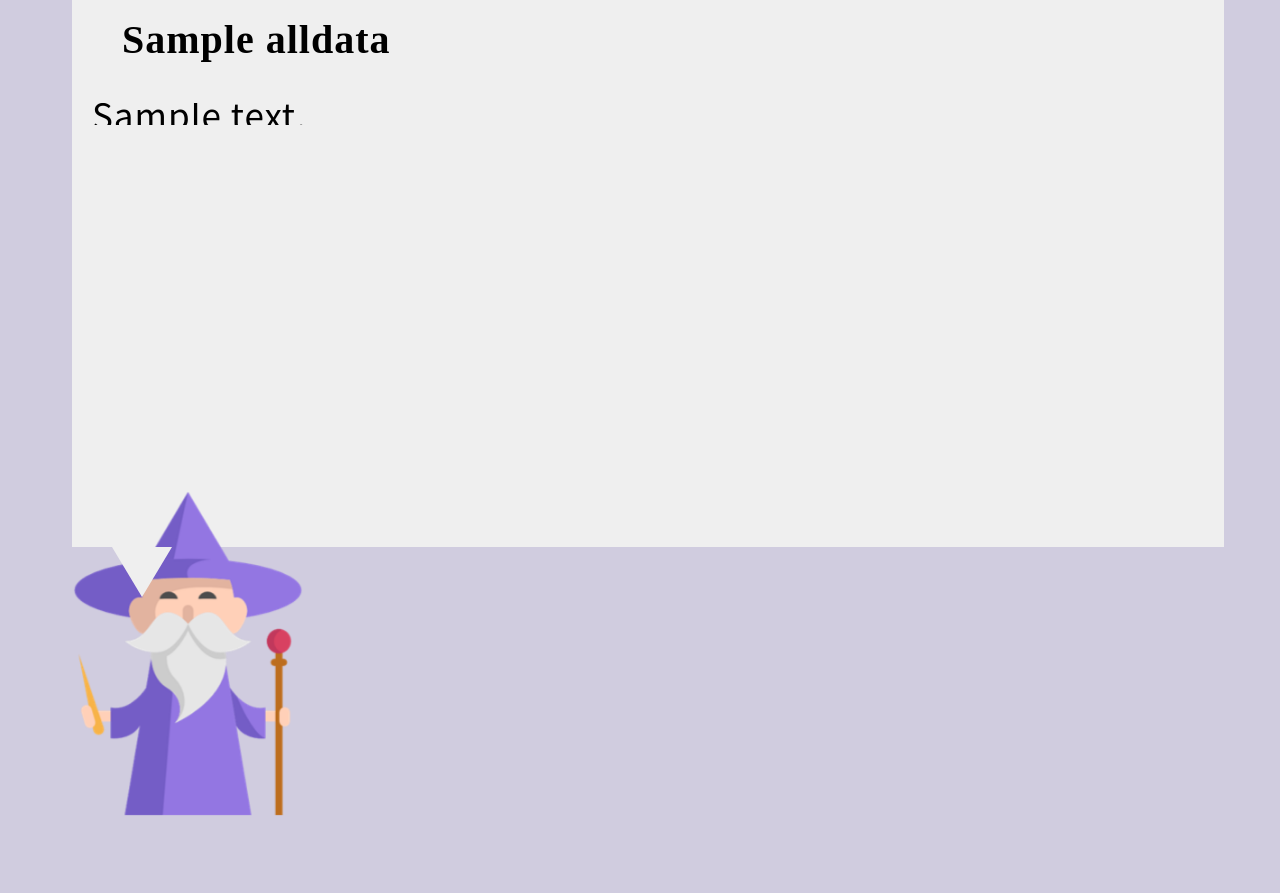
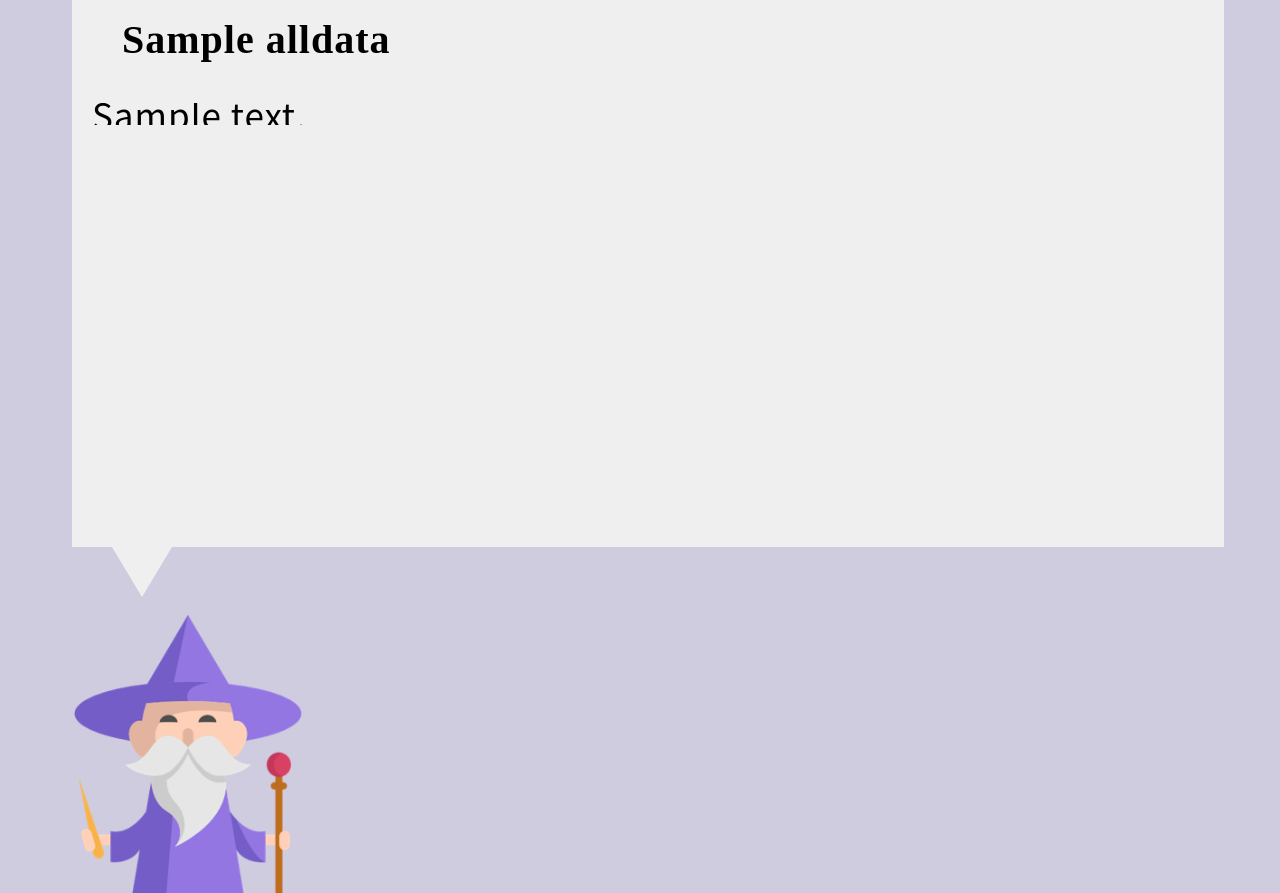
Before and after one commit to soyoung7777/kakaobot_test, a Django app: a page that uses Django/chat/templates/web/pathFind.html in a window 1280 px wide. Shown: the part 29-922 px from the top of the page. Run offline with Django 3.2, Linux system fonts and the light colour scheme; tables that the repository leaves empty hold one stand-in row (values such as "Sample post"); some libraries are stand-ins or nearby versions; some web fonts are replaced.

Commit message:
no message

```diff
--- a/Django/chat/static/web/css/path.css
+++ b/Django/chat/static/web/css/path.css
@@ -9,7 +9,7 @@ body {
  overflow-x:hidden;
  overflow-y:auto;
  word-wrap: break-word;
- line-height: 1.2em;
+ line-height: 15px;
 }
 
 .bubble-speech {
@@ -63,8 +63,7 @@ body {
 .footer{
   bottom: 5%;
   width: 100%;
-  position:fixed;
-  word-wrap: break-word;
+  /* position:fixed; */
 }
 #magic{
  margin:20px;
@@ -74,5 +73,5 @@ body {
     margin-left:20px;
     margin-right:20px;
     height:600px;
-    width:90%;
+    width:100%;
 }
```
